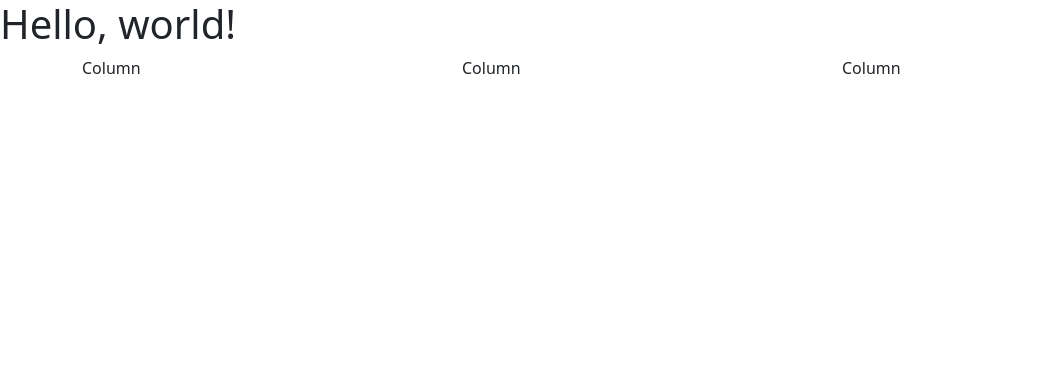
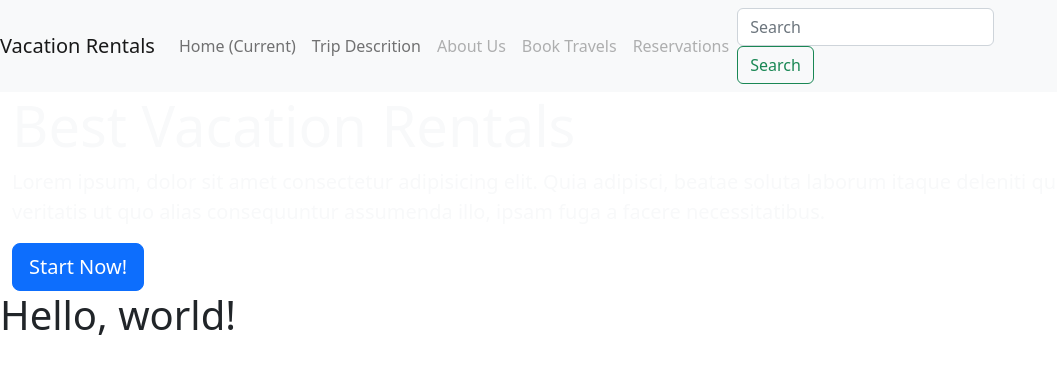
Before and after one commit to djhi12/bootstrap, a plain HTML site: page index.html in a window 1280 px wide. Shown: the whole page, without its empty margins (0-1057 px from the left). Drawn offline with nearby package versions, Linux system fonts and the light colour scheme.

Commit message:
initial commit

```diff
--- a/index.html
+++ b/index.html
@@ -4,25 +4,59 @@
 <head>
     <meta charset="utf-8">
     <meta name="viewport" content="width=device-width, initial-scale=1">
-    <title>Bootstrap demo</title>
+    <title>Bootstrap 101 Template</title>
     <link href="https://cdn.jsdelivr.net/npm/bootstrap@5.2.0-beta1/dist/css/bootstrap.min.css" rel="stylesheet"
         integrity="sha384-0evHe/X+R7YkIZDRvuzKMRqM+OrBnVFBL6DOitfPri4tjfHxaWutUpFmBp4vmVor" crossorigin="anonymous">
 </head>
 
 <body>
+    <nav class="navbar navbar-expand-lg navbar-light bg-light">
+        <!-- navbar code here -->
+        <a class="navbar-brand" heref="#">Vacation Rentals</a>
+        <button class="navbar-toggler" type="button" data-toggle="collapse" data-target="#navbarSupportedContent"
+            aria-controls="navbarSupportContent" aria-expanded="false" aria-label="Toggle navigation"><span
+                class="navbar-toggler-icon"></span></button>
+        <!-- div containing the toggable navigation -->
+        <div class="collapse navbar-collapse" id="navbarSupportedContent">
+
+            <!-- navigation menu -->
+            <ul class="navbar-nav mr-auto">
+                <!-- active link corresponding to the current page -->
+                <li class="nav-item active">
+                    <a class="nav-link" href="#">Home <span class="sr-only">(Current)</span></a>
+                </li>
+                <li class="nav-item">
+                    <a class="nav-link" href="#">Trip Descrition</a>
+                </li>
+                <li class="nav-item">
+                    <a class="nav-link disabled" href="#">About Us</a>
+                </li>
+                <li class="nav-item">
+                    <a class="nav-link disabled" href="#">Book Travels</a>
+                </li>
+                <li class="nav-item">
+                    <a class="nav-link disabled" href="#">Reservations</a>
+                </li>
+            </ul>
+            <form class="form-inline my-2 my-lg-0">
+                <input class="form-control mr-sm-2" type="search" placeholder="Search" aria-label="Search">
+                <button class="btn btn-outline-success my-2 my-sm-0" type="submit">Search</button>
+            </form>
+        </div>
+    </nav>
+    <div class="row">
+        <header class="col jumbotron jumbotron-liquid">
+            <div class="container-fluid">
+                <h1 class="display-4 text-light">Best Vacation Rentals</h1>
+                <p class="lead text-light">Lorem ipsum, dolor sit amet consectetur adipisicing elit. Quia adipisci,
+                    beatae soluta laborum itaque deleniti quo quisquam. Similique veritatis ut quo alias consequuntur
+                    assumenda illo, ipsam fuga a facere necessitatibus.</p>
+                <button type="button" class="btn btn-primary btn-lg">Start Now!</button>
+            </div>
+        </header>
+    </div>
     <h1>Hello, world!</h1>
-    <div class="container">
-        <div class="row">
-            <div class="col">
-                Column
-            </div>
-            <div class="col">
-                Column
-            </div>
-            <div class="col">
-                Column
-            </div>
-        </div>
+
     </div>
     <script src="https://cdn.jsdelivr.net/npm/bootstrap@5.2.0-beta1/dist/js/bootstrap.bundle.min.js"
         integrity="sha384-pprn3073KE6tl6bjs2QrFaJGz5/SUsLqktiwsUTF55Jfv3qYSDhgCecCxMW52nD2" crossorigin="anonymous">
```
